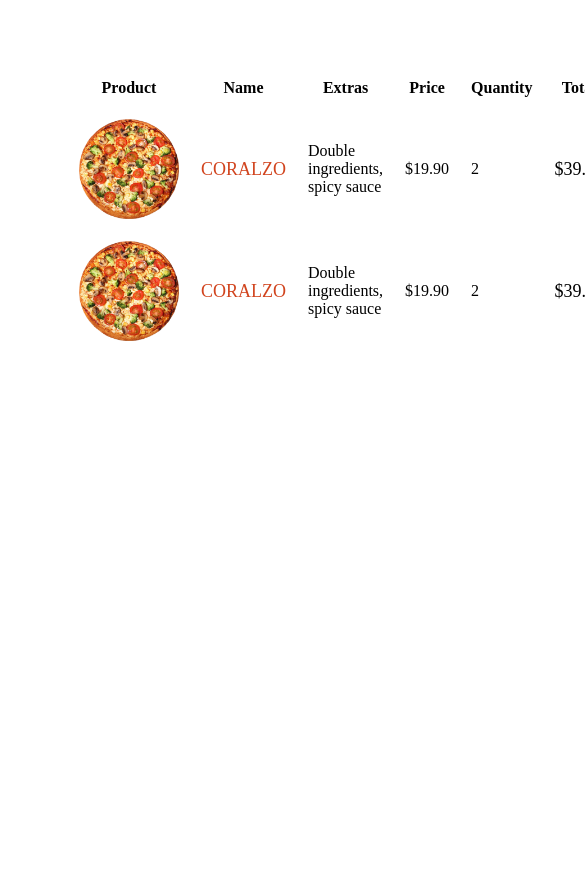
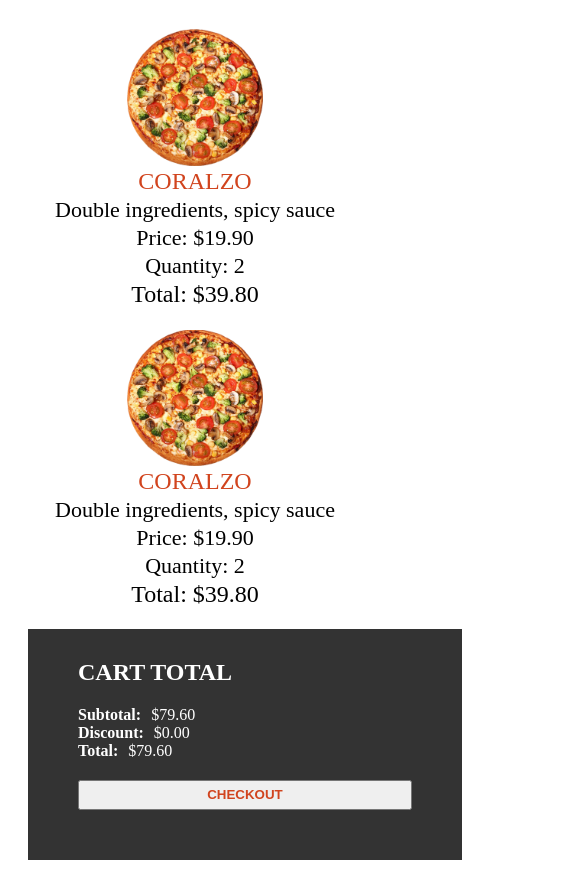
Before and after one commit to rafaelsinger/restaurant-nextjs, a Next.js app: page /cart in a window 390 px wide. Shown: the top 888 px of the page, 585 px wide, since content can reach past the window. Before the commit the page ends 844 px from the top, so only its background shows below. Built offline with nearby package versions, Linux system fonts and the light colour scheme.

Commit message:
added mobile responsiveness

```diff
--- a/pages/cart.tsx
+++ b/pages/cart.tsx
@@ -6,7 +6,7 @@
     <div className={styles.container}>
         <div className={styles.left}>
             <table className={styles.table}>
-                <tr className={styles.tr}>
+                <tr className={styles.trTitle}>
                     <th>Product</th>
                     <th>Name</th>
                     <th>Extras</th>
@@ -14,7 +14,7 @@
                     <th>Quantity</th>
                     <th>Total</th>
                 </tr>
-                <tr>
+                <tr className={styles.tr}>
                     <td>
                         <div className={styles.imgContainer}>
                             <Image src="/images/pizza.png" layout='fill' objectFit='cover' alt="" />
@@ -38,7 +38,7 @@
                         <span className={styles.total}>$39.80</span>
                     </td>
                 </tr>
-                <tr>
+                <tr className={styles.tr}>
                     <td>
                         <div className={styles.imgContainer}>
                             <Image src="/images/pizza.png" layout='fill' objectFit='cover' alt="" />
--- a/pages/orders/[id].tsx
+++ b/pages/orders/[id].tsx
@@ -16,7 +16,7 @@
         <div className={styles.left}>
             <div className={styles.row}>
             <table className={styles.table}>
-                <thead className={styles.tr}>
+                <thead className={styles.trTitle}>
                     <tr>
                         <th>Order ID</th>
                         <th>Customer</th>
@@ -25,7 +25,7 @@
                     </tr>
                 </thead>
                 <tbody>
-                    <tr>
+                    <tr className={styles.tr}>
                         <td>
                             <span className={styles.id}>6127983</span>
                         </td>
--- a/styles/Cart.module.css
+++ b/styles/Cart.module.css
@@ -56,3 +56,59 @@
     cursor: pointer;
     margin-top: 20px;
 }
+
+@media screen and (max-width: 480px) {
+    .container{
+        flex-direction: column;
+        padding: 20px;
+    }
+
+    .table{
+        display: flex;
+        flex-direction: column;
+        align-items: center;
+        justify-content: center;
+    }
+
+    .trTitle{
+        display: none;
+    }
+
+    .tr{
+        display: flex;
+        flex-direction: column;
+        align-items: center;
+        justify-content: center;
+        margin-bottom: 20px;
+    }
+
+    .imgContainer{
+        width: 35vw;
+        height: 35vw;
+    }
+
+    .name, .total{
+        font-size: 24px;
+    }
+
+    .extras, .price, .quantity{
+        font-size: 22px;
+    }
+
+    .price::before{
+        content: 'Price: ';
+        font-weight: 500;
+    }
+    .quantity::before{
+        content: 'Quantity: ';
+        font-weight: 500;
+    }
+    .total::before{
+        content: 'Total: ';
+        font-weight: 500;
+    }
+
+    .wrapper{
+        width: 100%;
+    }
+}
--- a/styles/Featured.module.css
+++ b/styles/Featured.module.css
@@ -2,6 +2,7 @@
     height: calc(100vh - 100px);
     background-color: #d1411d;
     overflow: hidden;
+    position: relative;
 }
 
 .arrowContainer{
@@ -27,3 +28,9 @@
     position: relative;
     height: 100%;
 }
+
+@media screen and (max-width: 480px) {
+    .container{
+        height: 50vh;
+    }
+}
--- a/styles/Footer.module.css
+++ b/styles/Footer.module.css
@@ -33,3 +33,22 @@
 .motto{
     color: rgb(211, 211, 211);
 }
+
+@media screen and (max-width: 480px) {
+    .container{
+        height: auto;
+        text-align: center;
+    }
+    .item:first-child{
+        display: none;
+    }
+    .item{
+        flex-direction: column;
+    }
+    .title{
+        font-size: 30px;
+    }
+    .text{
+        font-size: 20px;
+    }
+}
--- a/styles/Order.module.css
+++ b/styles/Order.module.css
@@ -80,3 +80,53 @@
     margin-top: 20px;
     cursor: not-allowed;
 }
+
+@media screen and (max-width: 480px) {
+    .container{
+        flex-direction: column;
+    }
+
+    .trTitle{
+        display: none;
+    }
+
+    .tr{
+        display: flex;
+        flex-direction: column;
+        align-items: center;
+        justify-content: center;
+        font-size: 20px;
+    }
+
+    .id::before{
+        content:'Order ID: ';
+        font-weight: 500;
+    }
+    .name::before{
+        content:'Customer: ';
+        font-weight: 500;
+    }
+    .address::before{
+        content:'Address: ';
+        font-weight: 500;
+    }
+    .total::before{
+        content:'Total: ';
+        font-weight: 500;
+    }
+
+    .row:last-child{
+        flex-direction: column;
+        align-items: center;
+        justify-content: center;
+        width: 100%;
+    }
+
+    .done, .notDone, .inProgress{
+        margin-bottom: 20px;
+    }
+
+    .wrapper{
+        width: 100%;
+    }
+}
--- a/styles/PizzaCard.module.css
+++ b/styles/PizzaCard.module.css
@@ -25,3 +25,17 @@
     text-align: center;
     color: #777;
 }
+
+@media screen and (max-width: 480px) {
+    .container{
+        width: 100%;
+    }
+
+    .title{
+        font-size: 30px;
+    }
+
+    .price, .desc{
+        font-size: 24px;
+    }
+}
--- a/styles/Product.module.css
+++ b/styles/Product.module.css
@@ -95,3 +95,44 @@
     font-weight: 500;
     cursor: pointer;
 }
+
+@media screen and (max-width: 480px) {
+    .container{
+        height: auto;
+        text-align: center;
+        flex-direction: column;
+        margin-top: 20px;
+    }
+
+    .imgContainer{
+        width: 70vw;
+        height: 70vw;
+    }
+
+    .title{
+        margin: 5px;
+    }
+
+    .sizes{
+        width: 100%;
+        padding: 0 20px;
+    }
+
+    .ingredients{
+        flex-direction: column;
+    }
+
+    .option{
+        margin: 10px;
+        font-size: 18px;
+    }
+
+    .checkbox{
+        width: 25px;
+    }
+
+    .quantity, .button{
+        height: 50px;
+        padding: 10px 20px;
+    }
+}
```
Also changed, not shown: styles/Navbar.module.css (+10 -0 lines), styles/PizzaList.module.css (+11 -0 lines).
